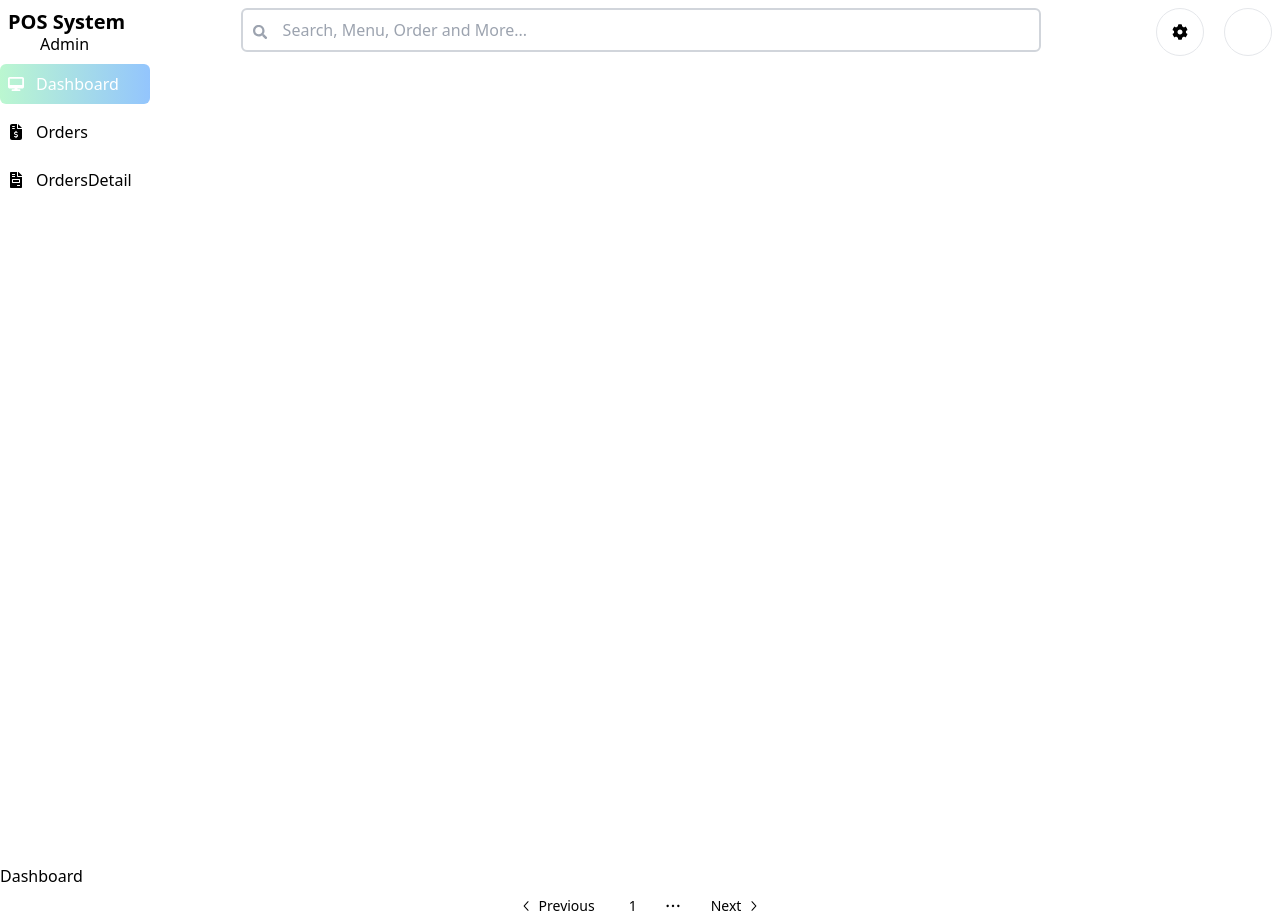
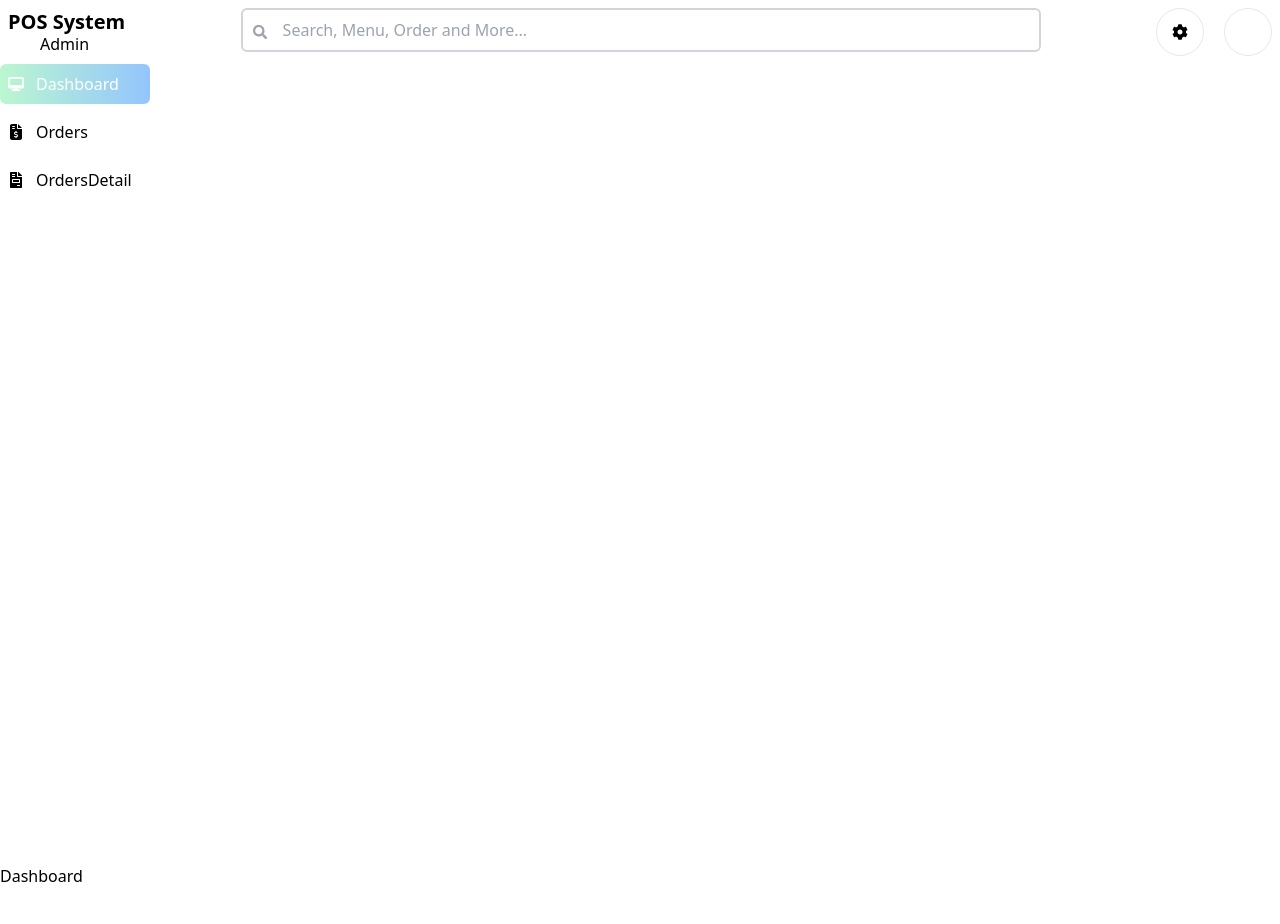
Before and after one commit to Moniroth-03/pos-frontend-IP-Project, a React (Vite) app: page /dashboard in a window 1280 px wide. After the commit the page ends 888 px from the top, so only its background shows below. Built offline with nearby package versions, Linux system fonts and the light colour scheme; sample sign-in values are in the browser's storage.

Commit message:
auto route to dashboard

```diff
--- a/src/app/layout/layout.component.tsx
+++ b/src/app/layout/layout.component.tsx
@@ -1,38 +1,20 @@
-import { Outlet } from "react-router-dom";
+import { Outlet, useNavigate } from "react-router-dom";
 import NavigationComponent from "./navigations/navigation.component";
 import HeaderComponent from "./headers/header.component";
-import {
-  Pagination,
-  PaginationContent,
-  PaginationEllipsis,
-  PaginationItem,
-  PaginationLink,
-  PaginationNext,
-  PaginationPrevious,
-} from "@/components/ui/pagination"
+import { useLayoutEffect } from "react";
 
 const LayoutComponent = () => {
+  const navigate = useNavigate();
+
+  useLayoutEffect(()=>{
+    navigate('/dashboard');
+  },[]);
+
   return (
     <>
       <HeaderComponent></HeaderComponent>
       <NavigationComponent></NavigationComponent>
       <Outlet></Outlet>
-      <Pagination>
-        <PaginationContent>
-          <PaginationItem>
-            <PaginationPrevious href="#" />
-          </PaginationItem>
-          <PaginationItem>
-            <PaginationLink href="#">1</PaginationLink>
-          </PaginationItem>
-          <PaginationItem>
-            <PaginationEllipsis />
-          </PaginationItem>
-          <PaginationItem>
-            <PaginationNext href="#" />
-          </PaginationItem>
-        </PaginationContent>
-      </Pagination>
     </>
   )
 }
--- a/src/app/pages/login/login.hook.tsx
+++ b/src/app/pages/login/login.hook.tsx
@@ -25,7 +25,7 @@ const useLogin = () => {
                 return;
             }
             localStorage.setItem('user',JSON.stringify(action.payload));
-            navigate('/');
+            navigate('/dashboard');
         })
     }
 
```
